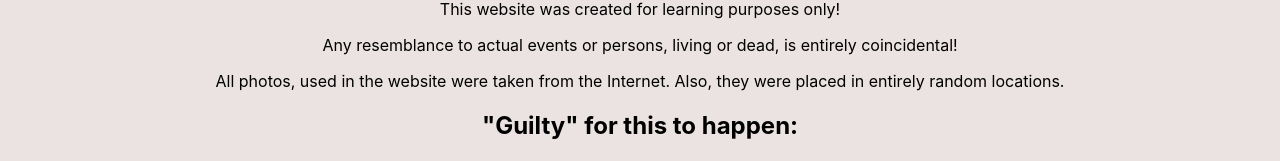
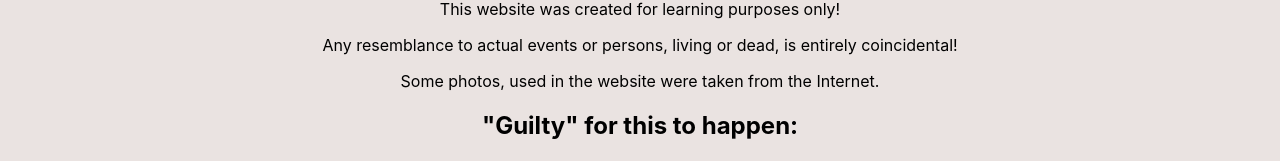
Before and after one commit to mechanicaleng68/Industrial-Safety-Hazards, a React (Create React App) app in the folder frontend/: page /about in a window 1280 px wide. Shown: the part 240-401 px from the top of the page. Built offline with nearby package versions, Linux system fonts and the light colour scheme.

Commit message:
removed p about the photos

```diff
--- a/frontend/src/pages/About.js
+++ b/frontend/src/pages/About.js
@@ -13,7 +13,7 @@ export default function About () {
           Any resemblance to actual events or persons, living or dead, is entirely coincidental!
         </p>
         <p>
-          All photos, used in the website were taken from the Internet. Also, they were placed in entirely random locations.
+          Some photos, used in the website were taken from the Internet.
         </p>
       </div>
 
```
